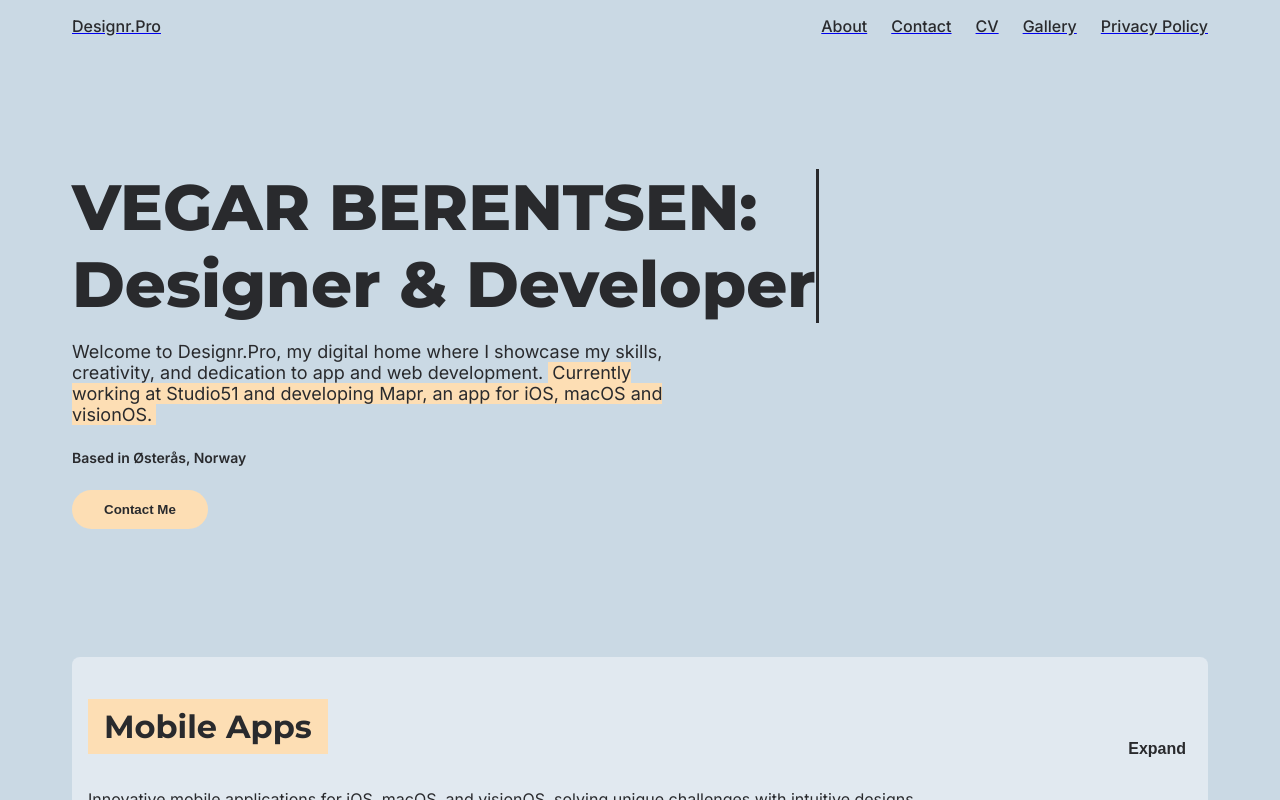
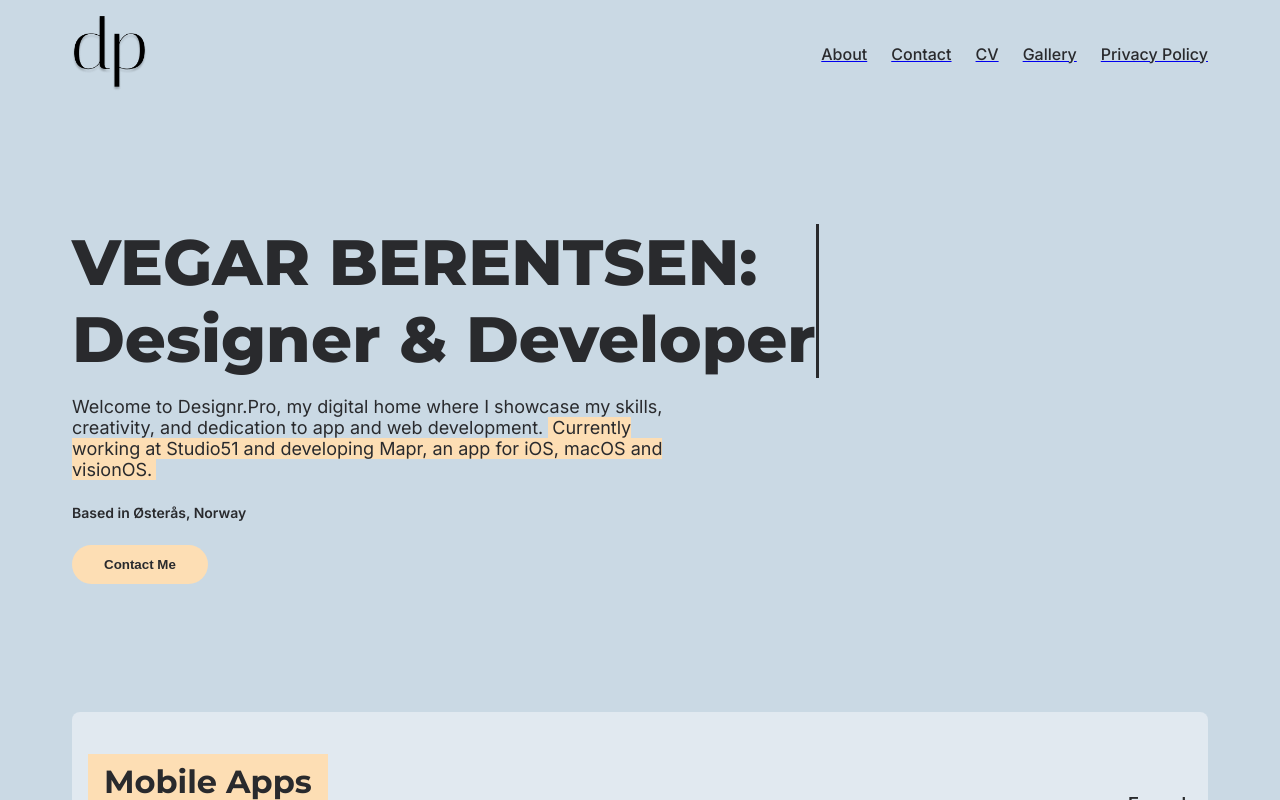
Before and after one commit to Designrpros/Designr-Pro, a Next.js app: page / in a window 1280 px wide. Built offline with nearby package versions, Linux system fonts and the light colour scheme.

Commit message:
navbar icon

```diff
--- a/src/components/NavBar.tsx
+++ b/src/components/NavBar.tsx
@@ -1,7 +1,8 @@
 'use client';
 
 import styled from 'styled-components';
-import Link from 'next/link';
+import Link from 'next/link'; // Corrected import
+import Image from 'next/image';
 
 const NavBarContainer = styled.nav`
   background-color: #cad9e4;
@@ -11,11 +12,11 @@ const NavBarContainer = styled.nav`
   align-items: center;
   width: 100%;
   overflow-x: auto;
-  -webkit-overflow-scrolling: touch; /* Smooth scrolling on iOS */
-  scrollbar-width: none; /* Hide scrollbar Firefox */
-  -ms-overflow-style: none; /* Hide scrollbar IE/Edge */
+  -webkit-overflow-scrolling: touch;
+  scrollbar-width: none;
+  -ms-overflow-style: none;
   &::-webkit-scrollbar {
-    display: none; /* Hide scrollbar Chrome/Safari */
+    display: none;
   }
 
   @media (min-width: 768px) {
@@ -29,7 +30,7 @@ const NavBarContainer = styled.nav`
 const NavLinks = styled.div`
   display: flex;
   gap: 1.5rem;
-  white-space: nowrap; /* Prevent link wrapping */
+  white-space: nowrap;
   margin-left: 1.5rem;
 
   @media (min-width: 768px) {
@@ -48,11 +49,24 @@ const NavLink = styled.a`
   }
 `;
 
+const LogoContainer = styled.div`
+  display: flex;
+  align-items: center;
+`;
+
 export default function NavBar() {
   return (
     <NavBarContainer>
       <Link href="/">
-        <NavLink>Designr.Pro</NavLink>
+        <LogoContainer>
+          <Image
+            src="/dp.png"
+            alt="Designr.Pro Logo"
+            width={75}
+            height={75}
+            priority
+          />
+        </LogoContainer>
       </Link>
       <NavLinks>
         <Link href="/about"><NavLink>About</NavLink></Link>
```
Also changed, not shown: public/dp-Designr.Pro.png (added), public/dp.png (added).
